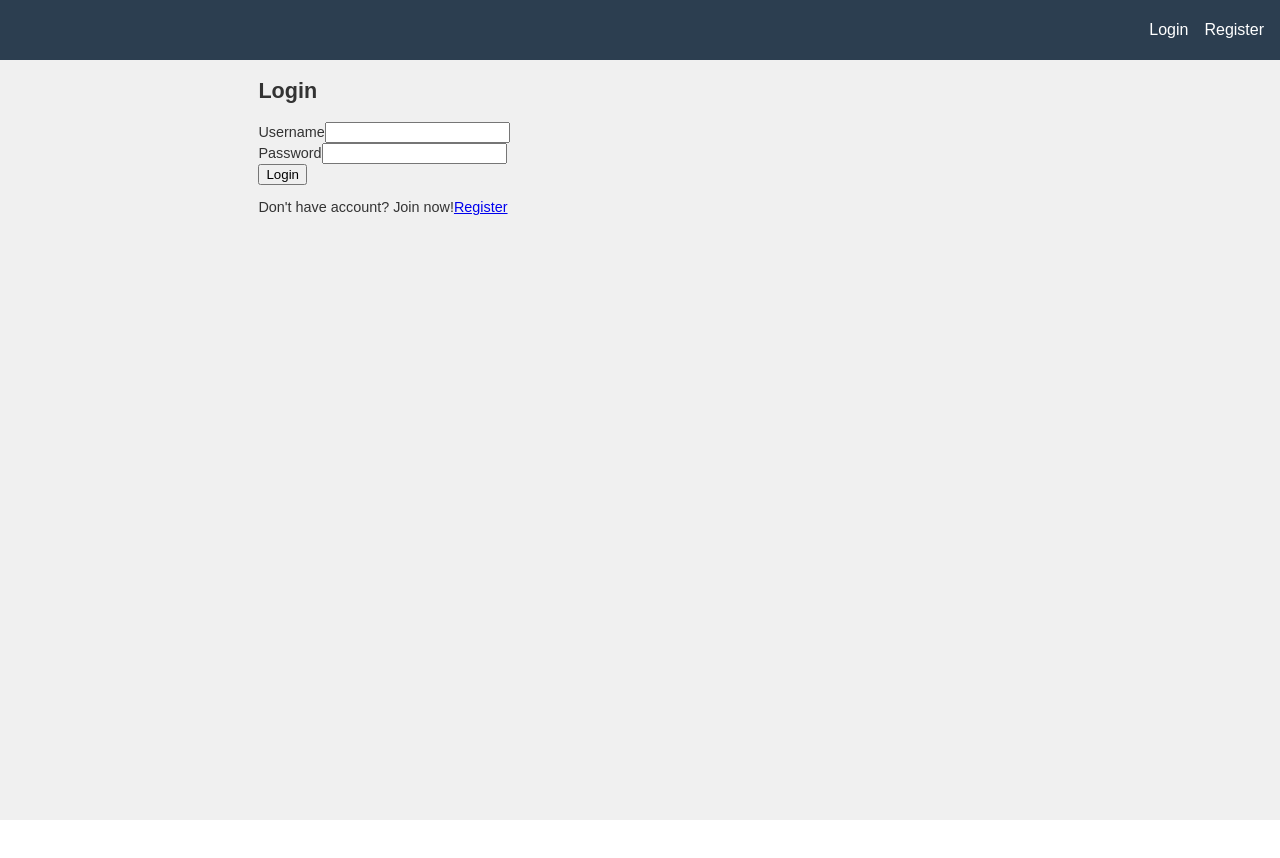
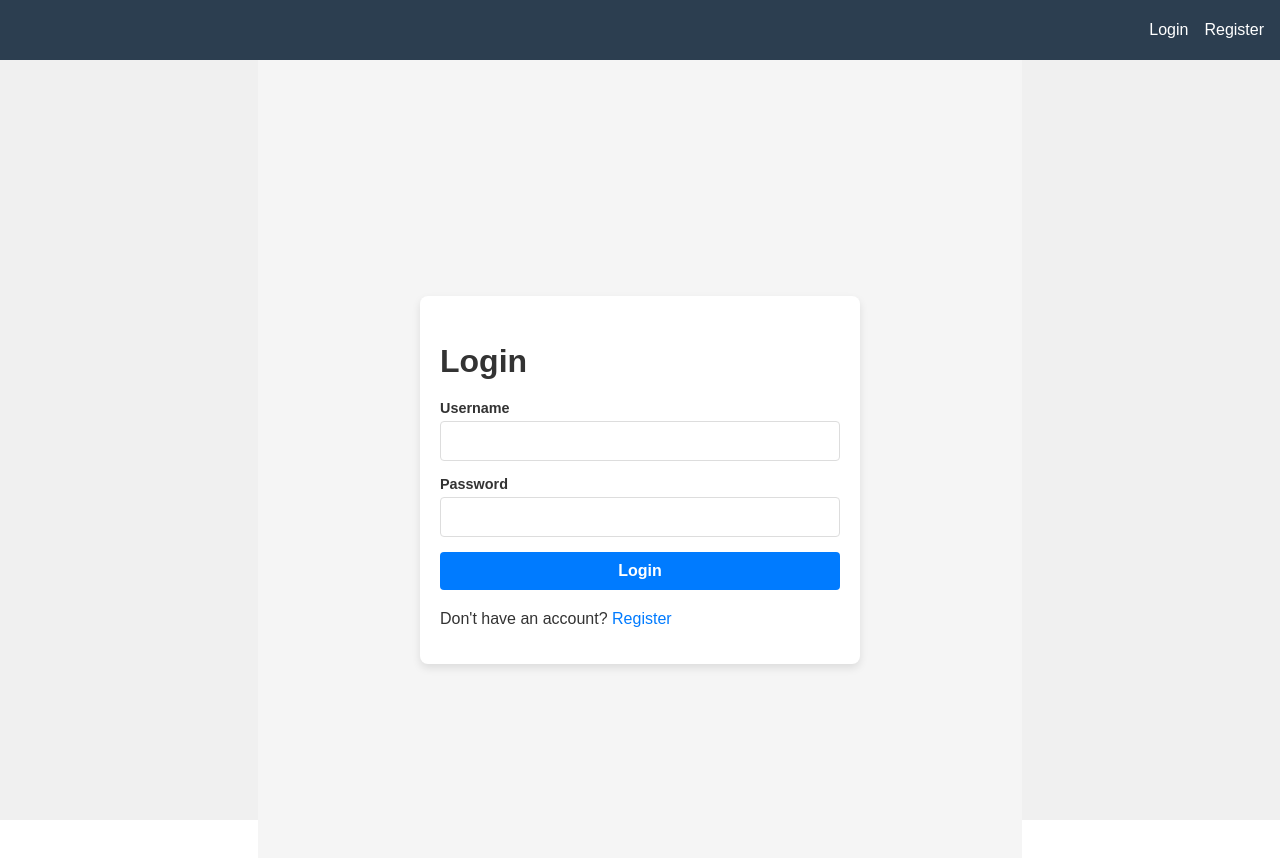
Before and after one commit to Serp-ent/messaging_app, a React (Vite) app in the folder frontend/: page /login in a window 1280 px wide. Shown: the top 858 px of the page. Before the commit the page ends 820 px from the top, so only its background shows below. Built offline with nearby package versions, Linux system fonts and the light colour scheme.

Commit message:
Add style for login and register

```diff
--- a/frontend/src/LoginPage.jsx
+++ b/frontend/src/LoginPage.jsx
@@ -1,6 +1,7 @@
 import { Link, useNavigate } from "react-router-dom";
 import { useAuth } from "./AuthContext";
 import { useState } from "react";
+import styles from './LoginPage.module.css';
 
 export default function LoginPage() {
   const [formData, setFormData] = useState({
@@ -31,7 +32,8 @@ export default function LoginPage() {
     });
 
     if (response.status !== 200) {
-      console.log(response);
+      const result = await response.json();
+      setError(result.message || 'An error occurred');
       return;
     }
 
@@ -41,37 +43,39 @@ export default function LoginPage() {
   };
 
   return (
-    <div>
-
-      <h2>Login</h2>
-      {error && <p style={{ color: 'red' }}>{error}</p>}
+    <div className={styles.container}>
+      <div className={styles.form}>
+        <h2 className={styles.title}>Login</h2>
+        {error && <p className={styles.error}>{error}</p>}
         <form onSubmit={handleSubmit}>
-        <div>
-          <label htmlFor="username">Username</label>
+          <div className={styles.inputGroup}>
+            <label htmlFor="username" className={styles.label}>Username</label>
             <input
               type="text"
               id="username"
               name="username"
               value={formData.username}
               onChange={handleChange}
+              className={styles.input}
             />
           </div>
-        <div>
-          <label htmlFor="password">Password</label>
+          <div className={styles.inputGroup}>
+            <label htmlFor="password" className={styles.label}>Password</label>
             <input
               type="password"
               id="password"
               name="password"
               value={formData.password}
               onChange={handleChange}
+              className={styles.input}
             />
           </div>
-        <button type="submit">Login</button>
+          <button type="submit" className={styles.button}>Login</button>
         </form>
         <p>
-        Don&apos;t have account? Join now!
-        <Link to={'/register'}>Register</Link>
+          Don&apos;t have an account? <Link to={'/register'} className={styles.registerLink}>Register</Link>
         </p>
+      </div>
     </div>
   );
 }
--- /dev/null
+++ b/frontend/src/LoginPage.module.css
@@ -0,0 +1,84 @@
+.container {
+  display: flex;
+  flex-direction: column;
+  align-items: center;
+  justify-content: center;
+  min-height: 100vh;
+  background-color: #f5f5f5;
+  padding: 20px;
+}
+
+.form {
+  background-color: #ffffff;
+  border-radius: 8px;
+  box-shadow: 0 4px 8px rgba(0, 0, 0, 0.1);
+  padding: 20px;
+  width: 100%;
+  max-width: 400px;
+}
+
+.title {
+  font-size: 2rem;
+  margin-bottom: 20px;
+  color: #333;
+}
+
+.inputGroup {
+  margin-bottom: 15px;
+}
+
+.label {
+  display: block;
+  margin-bottom: 5px;
+  font-weight: bold;
+  color: #333;
+}
+
+.input {
+  width: 100%;
+  padding: 10px;
+  border: 1px solid #ddd;
+  border-radius: 4px;
+  font-size: 1rem;
+}
+
+.input:focus {
+  border-color: #007bff;
+  outline: none;
+  box-shadow: 0 0 5px rgba(0, 123, 255, 0.5);
+}
+
+.button {
+  width: 100%;
+  padding: 10px;
+  border: none;
+  border-radius: 4px;
+  background-color: #007bff;
+  color: #ffffff;
+  font-size: 1rem;
+  font-weight: bold;
+  cursor: pointer;
+  transition: background-color 0.3s ease;
+}
+
+.button:hover {
+  background-color: #0056b3;
+}
+
+.button:active {
+  background-color: #003d7a;
+}
+
+.error {
+  color: #e74c3c;
+  margin-bottom: 15px;
+}
+
+.registerLink {
+  color: #007bff;
+  text-decoration: none;
+}
+
+.registerLink:hover {
+  text-decoration: underline;
+}
--- a/frontend/src/RegisterPage.jsx
+++ b/frontend/src/RegisterPage.jsx
@@ -1,6 +1,7 @@
 import { useState } from "react";
 import { Link, useNavigate } from "react-router-dom";
 import { useAuth } from "./AuthContext";
+import styles from './RegisterPage.module.css';
 
 export default function RegisterPage() {
   const [formData, setFormData] = useState({
@@ -24,30 +25,26 @@ export default function RegisterPage() {
   const handleSubmit = async (e) => {
     e.preventDefault();
 
-    // Basic validation
     if (formData.password !== formData.confirmPassword) {
       setError("Passwords don't match!");
       return;
     }
 
-    // Here you would typically send `formData` to the server to register the user.
     try {
-      // Simulate a successful registration (you would replace this with an actual API call)
       const fakeToken = 'fake-jwt-token';
-      login(fakeToken); // Login after registration
-      navigate('/'); // Redirect to home page after successful registration
+      login(fakeToken);
+      navigate('/');
     } catch (err) {
       setError('Registration failed. Please try again.');
     }
   };
 
   return (
-    <div>
-
+    <div className={styles.container}>
       <h2>Register</h2>
-      {error && <p style={{ color: 'red' }}>{error}</p>}
+      {error && <p className={styles.error}>{error}</p>}
       <form onSubmit={handleSubmit}>
-        <div>
+        <div className={styles.inputGroup}>
           <label htmlFor="username">Username</label>
           <input
             type="text"
@@ -58,7 +55,7 @@ export default function RegisterPage() {
             required
           />
         </div>
-        <div>
+        <div className={styles.inputGroup}>
           <label htmlFor="email">Email</label>
           <input
             type="email"
@@ -69,7 +66,7 @@ export default function RegisterPage() {
             required
           />
         </div>
-        <div>
+        <div className={styles.inputGroup}>
           <label htmlFor="password">Password</label>
           <input
             type="password"
@@ -80,7 +77,7 @@ export default function RegisterPage() {
             required
           />
         </div>
-        <div>
+        <div className={styles.inputGroup}>
           <label htmlFor="confirmPassword">Confirm Password</label>
           <input
             type="password"
--- /dev/null
+++ b/frontend/src/RegisterPage.module.css
@@ -0,0 +1,82 @@
+.container {
+  display: flex;
+  flex-direction: column;
+  align-items: center;
+  justify-content: center;
+  width: 100%;
+  max-width: 600px;
+  /* Limit the width of the form */
+  margin: 0 auto;
+  /* Center the form horizontally */
+  padding: 20px;
+  background-color: #f9f9f9;
+  border-radius: 8px;
+  box-shadow: 0 2px 4px rgba(0, 0, 0, 0.1);
+}
+
+h2 {
+  margin-bottom: 20px;
+  font-size: 2rem;
+  color: #333;
+}
+
+form {
+  width: 100%;
+}
+
+.inputGroup {
+  margin-bottom: 16px;
+}
+
+label {
+  display: block;
+  margin-bottom: 8px;
+  font-weight: bold;
+  color: #333;
+}
+
+input {
+  width: 100%;
+  padding: 10px;
+  border: 1px solid #ccc;
+  border-radius: 4px;
+  box-sizing: border-box;
+  /* Include padding and border in width */
+  font-size: 1rem;
+}
+
+button {
+  width: 100%;
+  padding: 12px;
+  border: none;
+  border-radius: 4px;
+  background-color: #007BFF;
+  color: white;
+  font-size: 1rem;
+  font-weight: bold;
+  cursor: pointer;
+  transition: background-color 0.3s ease;
+}
+
+button:hover {
+  background-color: #0056b3;
+}
+
+.error {
+  color: red;
+  margin-bottom: 16px;
+}
+
+p {
+  margin-top: 20px;
+  font-size: 1rem;
+}
+
+a {
+  color: #007BFF;
+  text-decoration: none;
+}
+
+a:hover {
+  text-decoration: underline;
+}
```
Lines whose indentation alone changed are shown as unchanged.
